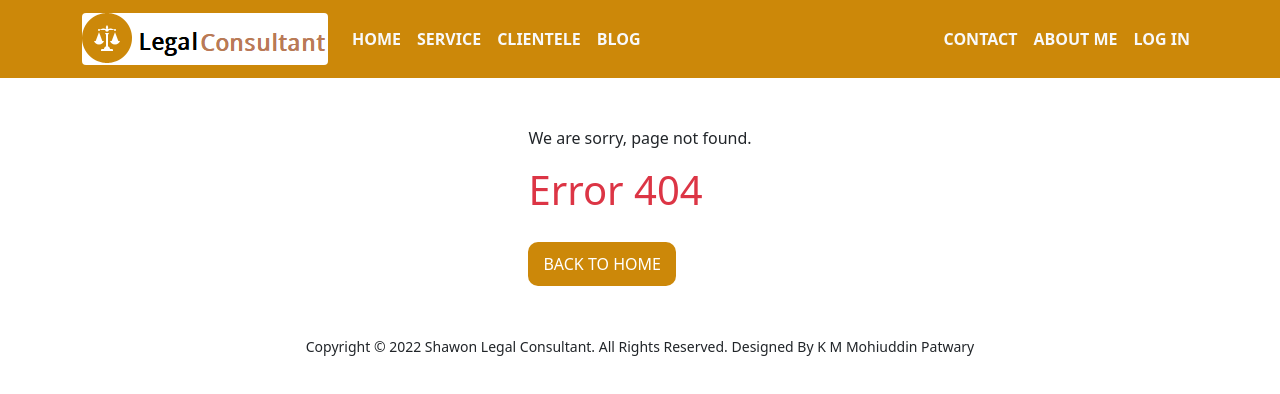
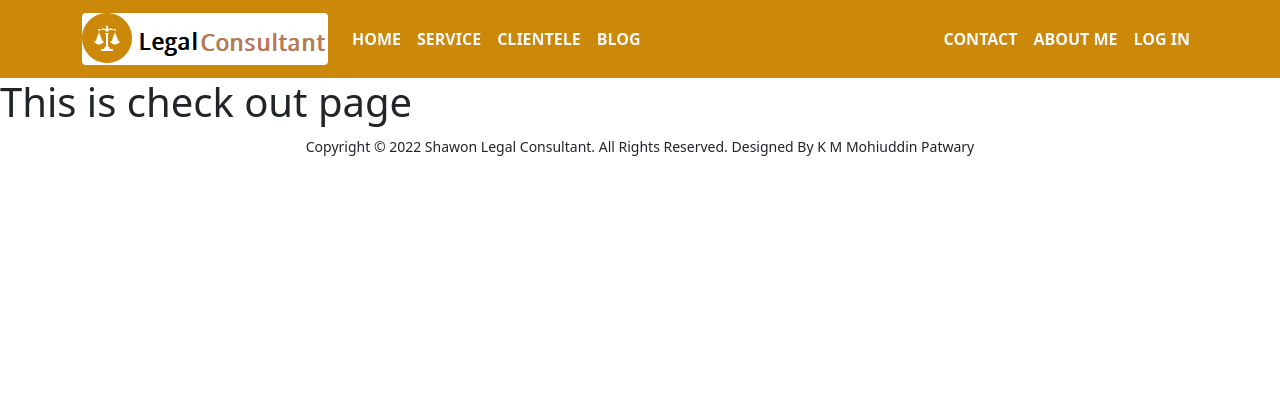
Before and after one commit to mohiuddin2721/shawon-legal-consultant-jm-10, a React (Create React App) app: page /checkOut in a window 1280 px wide. Shown: the top 394 px of the page. Built offline with nearby package versions, Linux system fonts and the light colour scheme.

Commit message:
check out page create and service page updateed

```diff
--- a/src/App.js
+++ b/src/App.js
@@ -6,6 +6,7 @@ import Notfound from './components/shared/Notfound/Notfound';
 import Footer from './components/shared/Footer/Footer';
 import Home from './components/home/Home/Home';
 import Service from './components/home/Service/Service';
+import CheckOut from './components/home/CheckOut/CheckOut';
 import Clientele from './components/home/Clientele/Clientele';
 import Blog from './components/home/Blog/Blog';
 import Contact from './components/home/Contact/Contact';
@@ -20,6 +21,7 @@ function App() {
         <Route path='/' element={<Home></Home>}></Route>
         <Route path='/home' element={<Home></Home>}></Route>
         <Route path='/service' element={<Service></Service>}></Route>
+        <Route path='/checkOut' element={<CheckOut></CheckOut>}></Route>
         <Route path='/clientele' element={<Clientele></Clientele>}></Route>
         <Route path='/blog' element={<Blog></Blog>}></Route>
         <Route path='/contact' element={<Contact></Contact>}></Route>
--- /dev/null
+++ b/src/components/home/CheckOut/CheckOut.js
@@ -0,0 +1,11 @@
+import React from 'react';
+
+const CheckOut = () => {
+    return (
+        <div>
+            <h1>This is check out page</h1>
+        </div>
+    );
+};
+
+export default CheckOut;
--- a/src/components/home/HomeService/HomeService.js
+++ b/src/components/home/HomeService/HomeService.js
@@ -1,5 +1,6 @@
 import React from 'react';
 import { Card, CardGroup } from 'react-bootstrap';
+import { Link } from 'react-router-dom';
 import './HomeService.css';
 
 const HomeService = (props) => {
@@ -8,7 +9,7 @@ const HomeService = (props) => {
 
     return (
         <CardGroup className='col-md-4 col-12 shadow-sm rounded my-3'>
-                <Card  border="warning">
+            <Card border="warning">
                 <Card.Img variant="top" className='w-100 rounded' src={picture} />
                 <Card.Body>
                     <Card.Title className='text-center'>{titleName}</Card.Title>
@@ -18,7 +19,9 @@ const HomeService = (props) => {
                     <Card.Text className='p-0 m-1'>
                         {description}
                     </Card.Text>
-                        <button className='button d-flex mx-auto'>Check out</button>
+                    <Link to={'/checkOut'}>
+                        <button className='button d-flex mx-auto'>Order</button>
+                    </Link>
                 </Card.Body>
             </Card>
         </CardGroup>
--- a/src/components/home/HomeServices/HomeServices.js
+++ b/src/components/home/HomeServices/HomeServices.js
@@ -1,27 +1,31 @@
 import React, { useEffect, useState } from 'react';
+import { Link } from 'react-router-dom';
 import HomeService from '../HomeService/HomeService';
 
 const HomeServices = () => {
     const [services, setServices] = useState([]);
 
-    useEffect( () => {
+    useEffect(() => {
         fetch('service.json')
-        .then(res => res.json())
-        .then(data => setServices(data));
+            .then(res => res.json())
+            .then(data => setServices(data));
     }, [])
 
     const sixServices = services.slice(0, 6);
     return (
         <div>
-            <h1 style={{'color' : '#cc8809'}} className='text-center m-3'>service of law</h1>
+            <h1 style={{ 'color': '#cc8809' }} className='text-center m-3'>service of law</h1>
             <div className='row container mx-auto'>
                 {
                     sixServices.map(service => <HomeService
-                    key={service.id}
-                    service={service}
+                        key={service.id}
+                        service={service}
                     ></HomeService>)
                 }
             </div>
+            <Link to={'/service'}>
+                <button type="button" class="btn btn-light text-warning fs-3 mx-auto d-flex">See more services </button>
+            </Link>
         </div>
     );
 };
```
Also changed, not shown: src/components/home/CheckOut/CheckOut.css (added). Lines whose indentation alone changed are shown as unchanged.
